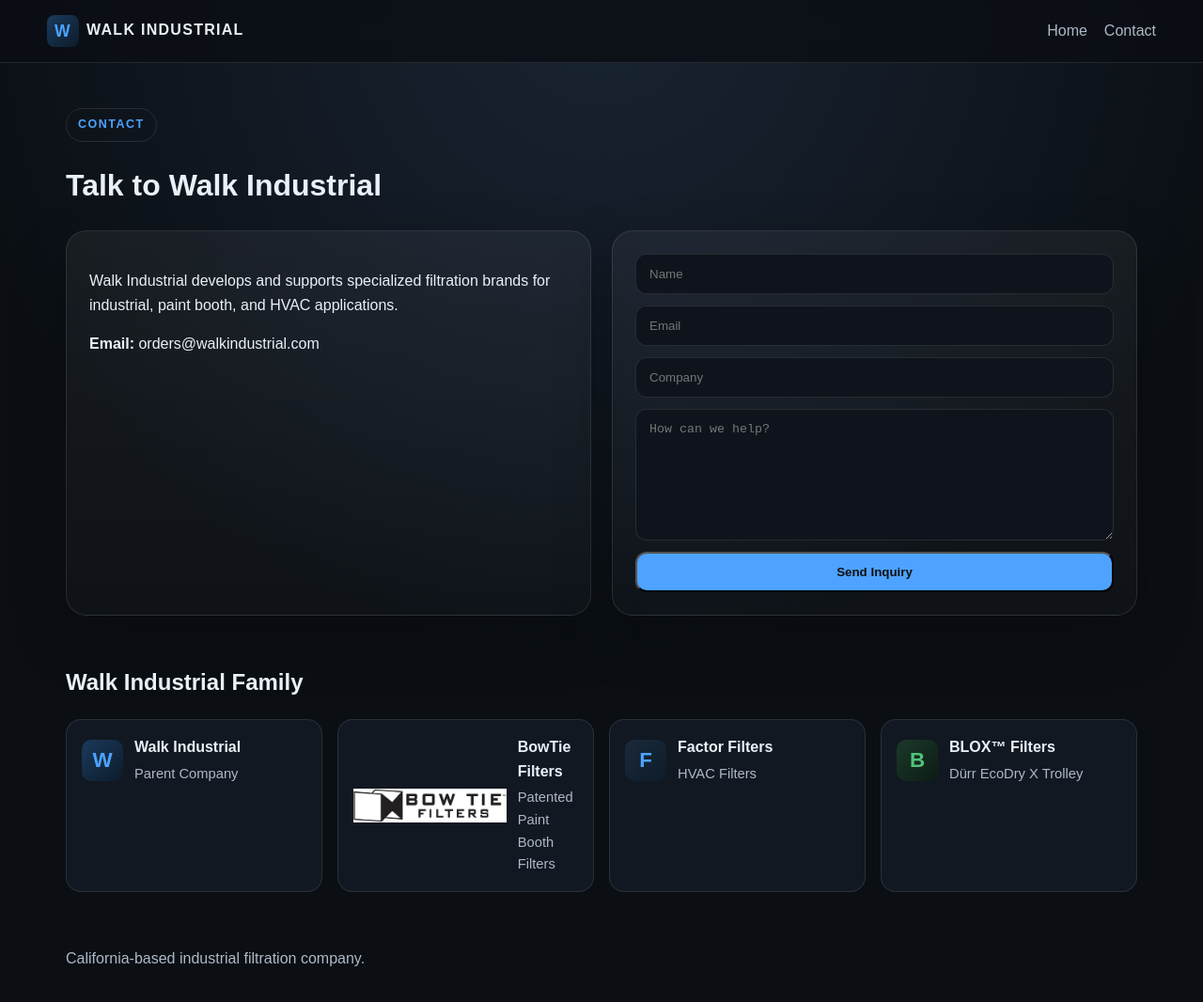
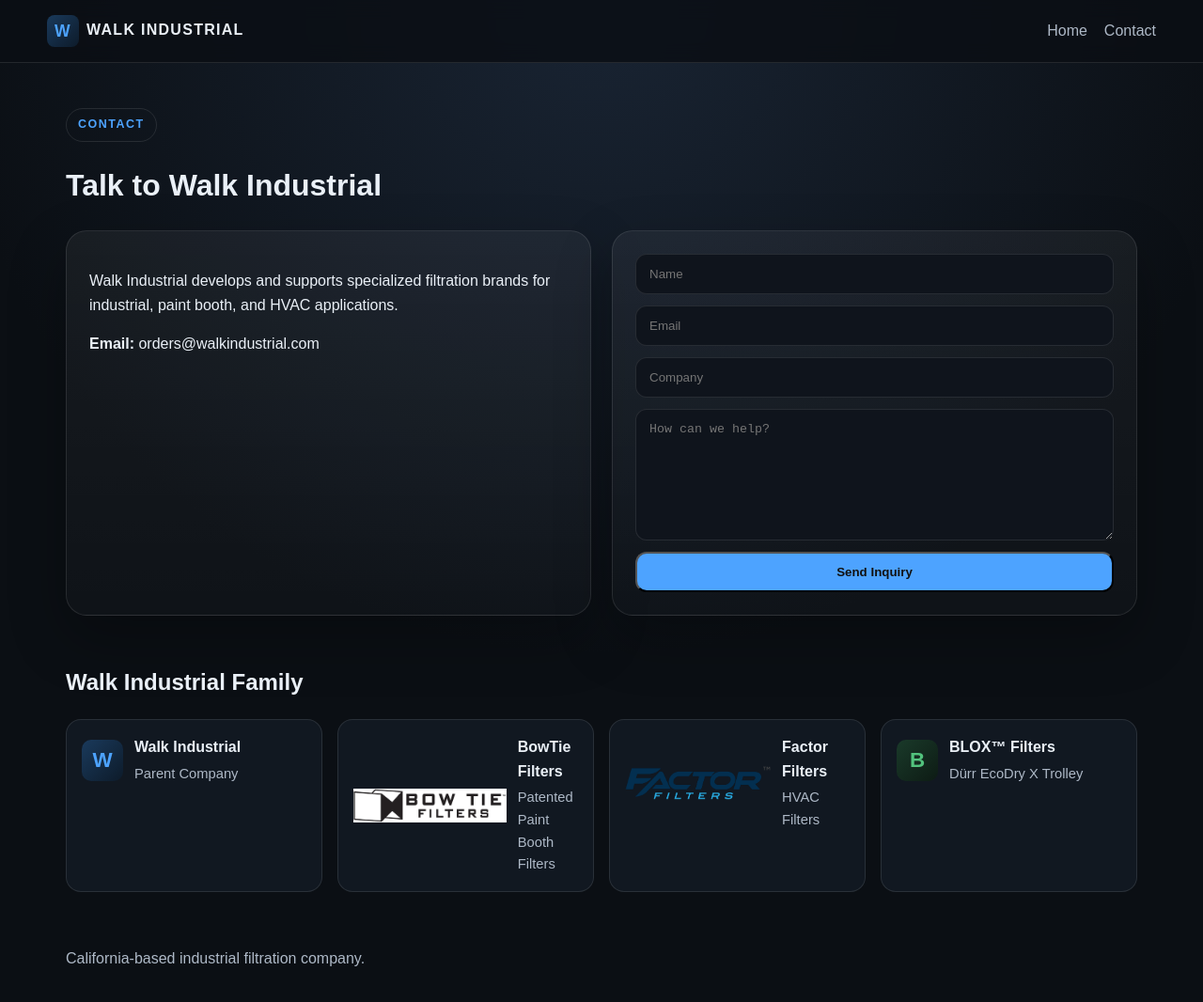
Before and after one commit to Brazenproducts/walkindustrial.com, a plain HTML site: page contact.html in a window 1280 px wide. Shown: the whole page at 94% size. Drawn offline with Linux system fonts and the light colour scheme.

Commit message:
Add real Factor Filters logo to family footer

```diff
--- a/contact.html
+++ b/contact.html
@@ -5,7 +5,7 @@
   <div class="family-grid">
     <a href="https://walkindustrial.com/" class="brand-card"><div class="brand-id"><div class="brand-mark wi">W</div><div><strong>Walk Industrial</strong><span>Parent Company</span></div></div></a>
     <a href="https://bowtiefilters.com/" class="brand-card"><div class="brand-id"><img src="/images/bowtie-logo.jpg" alt="BowTie Filters" class="brand-mark-img"><div><strong>BowTie Filters</strong><span>Patented Paint Booth Filters</span></div></div></a>
-    <a href="https://factorfilters.com/" class="brand-card"><div class="brand-id"><div class="brand-mark ff">F</div><div><strong>Factor Filters</strong><span>HVAC Filters</span></div></div></a>
+    <a href="https://factorfilters.com/" class="brand-card"><div class="brand-id"><img src="/images/factor-logo.png" alt="Factor Filters" class="brand-mark-img"><div><strong>Factor Filters</strong><span>HVAC Filters</span></div></div></a>
     <a href="https://bloxfilters.com/" class="brand-card"><div class="brand-id"><div class="brand-mark bx">B</div><div><strong>BLOX™ Filters</strong><span>Dürr EcoDry X Trolley</span></div></div></a>
   </div>
 </div></section><footer><div class="wrap">California-based industrial filtration company.</div></footer></body></html>
```
Also changed, not shown: index.html (+1 -1 lines), images/factor-logo.png (added).
